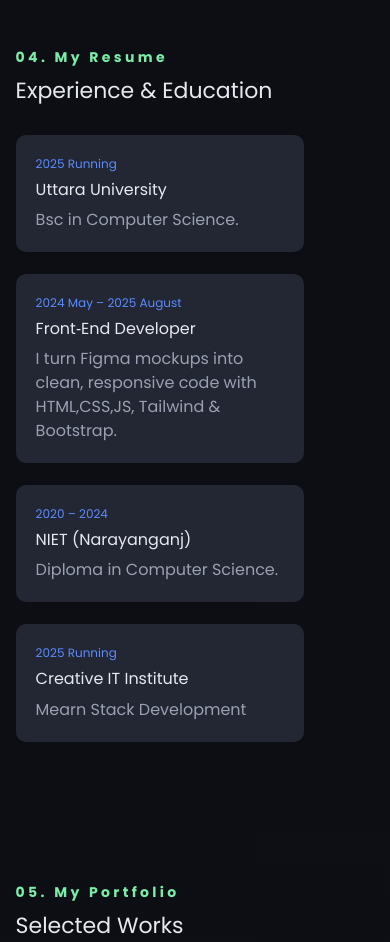
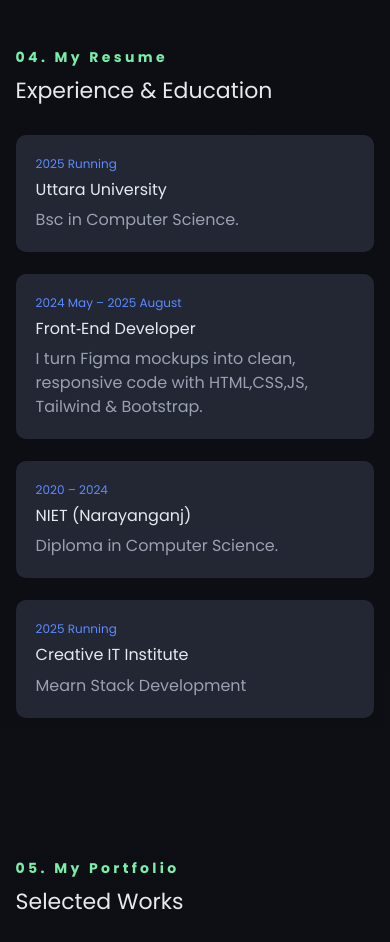
Before and after one commit to Ritaakterlaboni/Job_Protfolio, a plain HTML site: page index.html in a window 390 px wide. Shown: the part 3820-4762 px from the top of the page. Drawn offline with nearby package versions, Linux system fonts and the light colour scheme; files whose address does not match are found by name; a web font is replaced by a local one.

Commit message:
files update

```diff
--- a/index.html
+++ b/index.html
@@ -96,7 +96,7 @@
 
           </dl>
           <div class="aboutBtn"><a href="https://github.com/Ritaakterlaboni/" target="_blank" title="click me">Github</a></div>
-          <div class="aboutBtn"><a href="./CV/Rita Akter Laboni.pdf" download="Rita Akter Laboni.pdf">Download CV</a></div>
+          <div class="aboutBtn"><a href="./CV/Rita Akter.pdf" download="Rita Akter Laboni.pdf">Download CV</a></div>
 
         </div>
         <div class="card about-card">
@@ -189,22 +189,22 @@
       </div>
       <div class="timeline">
 
-        <div class="card item bg-[#232633] mr-[70px]">
+        <div class="card item bg-[#232633] lg:mr-[70px]">
           <div class="range">2025 Running</div>
           <h4>Uttara University</h4>
           <p class="muted">Bsc in Computer Science.</p>
         </div>
-        <div class="card item bg-[#232633] mr-[70px]">
+        <div class="card item bg-[#232633] lg:mr-[70px]">
           <div class="range">2024 May – 2025 August</div>
           <h4>Front‑End Developer</h4>
           <p class="muted">I turn Figma mockups into clean, responsive code with HTML,CSS,JS, Tailwind & Bootstrap.</p>
         </div>
-        <div class="card item bg-[#232633] mr-[70px]">
+        <div class="card item bg-[#232633] lg:mr-[70px]">
           <div class="range">2020 – 2024</div>
           <h4>NIET (Narayanganj)</h4>
           <p class="muted">Diploma in Computer Science.</p>
         </div>
-        <div class="card item bg-[#232633] mr-[70px]">
+        <div class="card item bg-[#232633] lg:mr-[70px]">
           <div class="range">2025 Running</div>
           <h4>Creative IT Institute</h4>
           <p class="muted">Mearn Stack Development</p>
```
Also changed, not shown: 2 other files.
